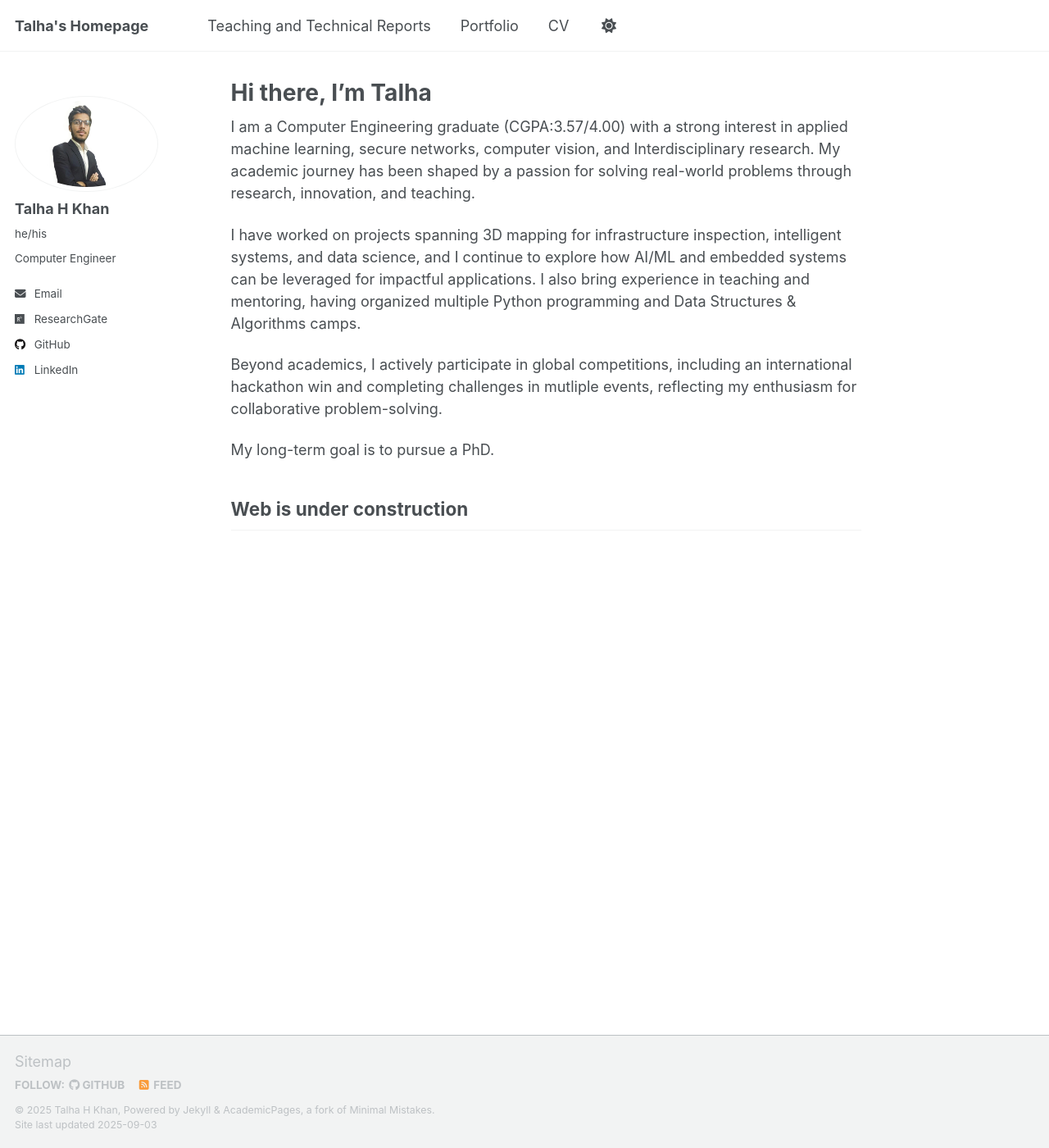
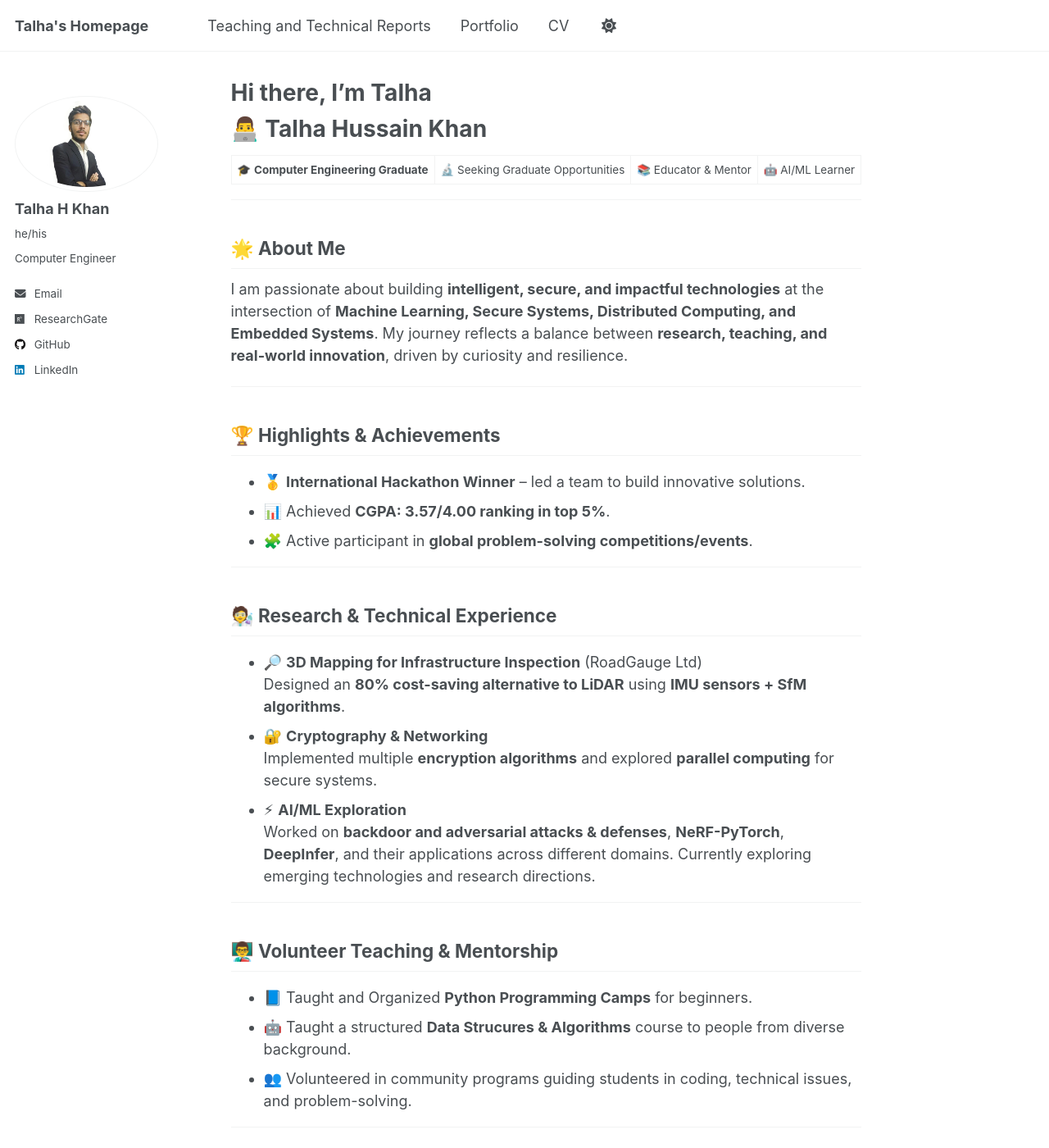
Before and after one commit to Talha-Here/Talha-Here.github.io, a Jekyll site: the page built from _pages/about.md, in a window 1280 px wide and 1400 px high. Shown: the whole window at 82% size. Built offline with Jekyll 4.4.1, drawn with Linux system fonts in a browser that asks for light colours; a script that is not in the unit is left out; some of the changed text lies outside the part shown.

Commit message:
about updated

```diff
--- a/_pages/about.md
+++ b/_pages/about.md
@@ -7,12 +7,61 @@ redirect_from:
   - /about.html
 ---
 
-I am a Computer Engineering graduate (CGPA:3.57/4.00) with a strong interest in applied machine learning, secure networks, computer vision, and Interdisciplinary research. My academic journey has been shaped by a passion for solving real-world problems through research, innovation, and teaching.
+# 👨‍💻 Talha Hussain Khan
 
-I have worked on projects spanning 3D mapping for infrastructure inspection, intelligent systems, and data science, and I continue to explore how AI/ML and embedded systems can be leveraged for impactful applications. I also bring experience in teaching and mentoring, having organized multiple Python programming and Data Structures & Algorithms camps.
+🎓 **Computer Engineering Graduate** | 🔬 Seeking Graduate Opportunities | 📚 Educator & Mentor | 🤖 AI/ML Learner
 
-Beyond academics, I actively participate in global competitions, including an international hackathon win and completing challenges in mutliple events, reflecting my enthusiasm for collaborative problem-solving.
+---
 
-My long-term goal is to pursue a PhD.
+## 🌟 About Me
+I am passionate about building **intelligent, secure, and impactful technologies** at the intersection of **Machine Learning, Secure Systems, Distributed Computing, and Embedded Systems**. My journey reflects a balance between **research, teaching, and real-world innovation**, driven by curiosity and resilience.
+
+<!-- 💡 Inspired by my own journey with **stammering**, I aspire to leverage **AI & Computational Linguistics** to design accessible technologies that make a difference.   -->
+
+---
+
+## 🏆 Highlights & Achievements
+- 🥇 **International Hackathon Winner** – led a team to build innovative solutions.
+- 📊 Achieved **CGPA: 3.57/4.00 ranking in top 5%**.
+- 🧩 Active participant in **global problem-solving competitions/events**.
+
+---
+
+## 🧑‍🔬 Research & Technical Experience
+- 🔎 **3D Mapping for Infrastructure Inspection** (RoadGauge Ltd)
+   Designed an **80% cost-saving alternative to LiDAR** using **IMU sensors + SfM algorithms**.
+- 🔐 **Cryptography & Networking**
+   Implemented multiple **encryption algorithms** and explored **parallel computing** for secure systems.
+- ⚡ **AI/ML Exploration**
+   Worked on **backdoor and adversarial attacks & defenses**, **NeRF-PyTorch**, **DeepInfer**, and their applications across different domains. Currently exploring emerging technologies and research directions.
+
+---
+
+## 👨‍🏫 Volunteer Teaching & Mentorship
+- 📘 Taught and Organized **Python Programming Camps** for beginners.
+- 🤖 Taught a structured **Data Strucures & Algorithms** course to people from diverse background.
+- 👥 Volunteered in community programs guiding students in coding, technical issues, and problem-solving.
+
+---
+
+## 🔬 Research Interests
+- 📌 **Efficient & Trustworthy AI** (LLM Serving, Adversarial Robustness, Graph Neural Networks).
+- 🧠 **Data Science & Big Data Analytics**
+- ⚙️ **Applied Machine Learning for IoT & Embedded Systems**.
+- 🔐 **Distributed, Parallel & Secure Computing**.
+
+---
+
+## 🎯 Long-Term Vision
+To pursue a **PhD** and contribute to cutting-edge research in **AI/ML, security, interdisciplinary research across domains, and accessibility-driven technologies**, while inspiring the next generation of innovators.
+
+---
+
+🌱 I’m always looking to connect with like-minded individuals, so feel free to reach out!
+
+---
+
+✨ *"I believe challenges don’t limit us—they shape us. Just as Arunima Sinha climbed Everest with resilience, I climb my own mountains in research, one step at a time."*
+
 
 ## Web is under construction
```
